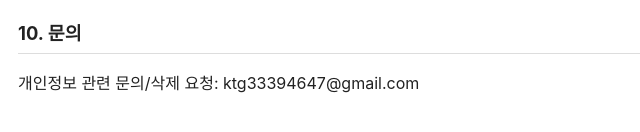
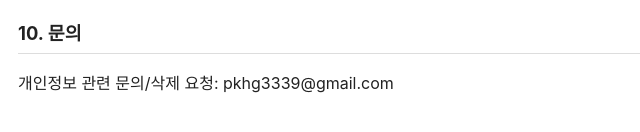
Before and after one commit to tg2739/gecko-breeder-privacy, a plain HTML site: page index.html in a window 1280 px wide. Shown: the part 1892-2024 px from the top of the page, 262-902 px from the left. Drawn offline with Linux system fonts and the light colour scheme.

Commit message:
Update index.html

```diff
--- a/index.html
+++ b/index.html
@@ -13,7 +13,7 @@ h1 { font-size: 1.5em; } h2 { font-size: 1.15em; margin-top: 1.8em; border-botto
 <h1>개인정보 처리방침</h1>
 <p class="meta"><b>앱 이름:</b> 게코 브리더 (Gecko Breeder)<br>
 <b>최종 업데이트:</b> 2026-06-22<br>
-<b>문의:</b> ktg33394647@gmail.com</p>
+<b>문의:</b> pkhg3339@gmail.com</p>
 
 <p>게코 브리더(이하 "앱")는 이용자의 개인정보를 소중히 다룹니다. 본 방침은 앱이 어떤 정보를 어떤 목적으로 처리하는지 설명합니다.</p>
 
@@ -72,7 +72,7 @@ h1 { font-size: 1.5em; } h2 { font-size: 1.15em; margin-top: 1.8em; border-botto
 <p>본 방침은 변경될 수 있으며, 변경 시 앱 또는 스토어 페이지를 통해 안내합니다.</p>
 
 <h2>10. 문의</h2>
-<p>개인정보 관련 문의/삭제 요청: ktg33394647@gmail.com</p>
+<p>개인정보 관련 문의/삭제 요청: pkhg3339@gmail.com</p>
 
 </body>
 </html>
```
